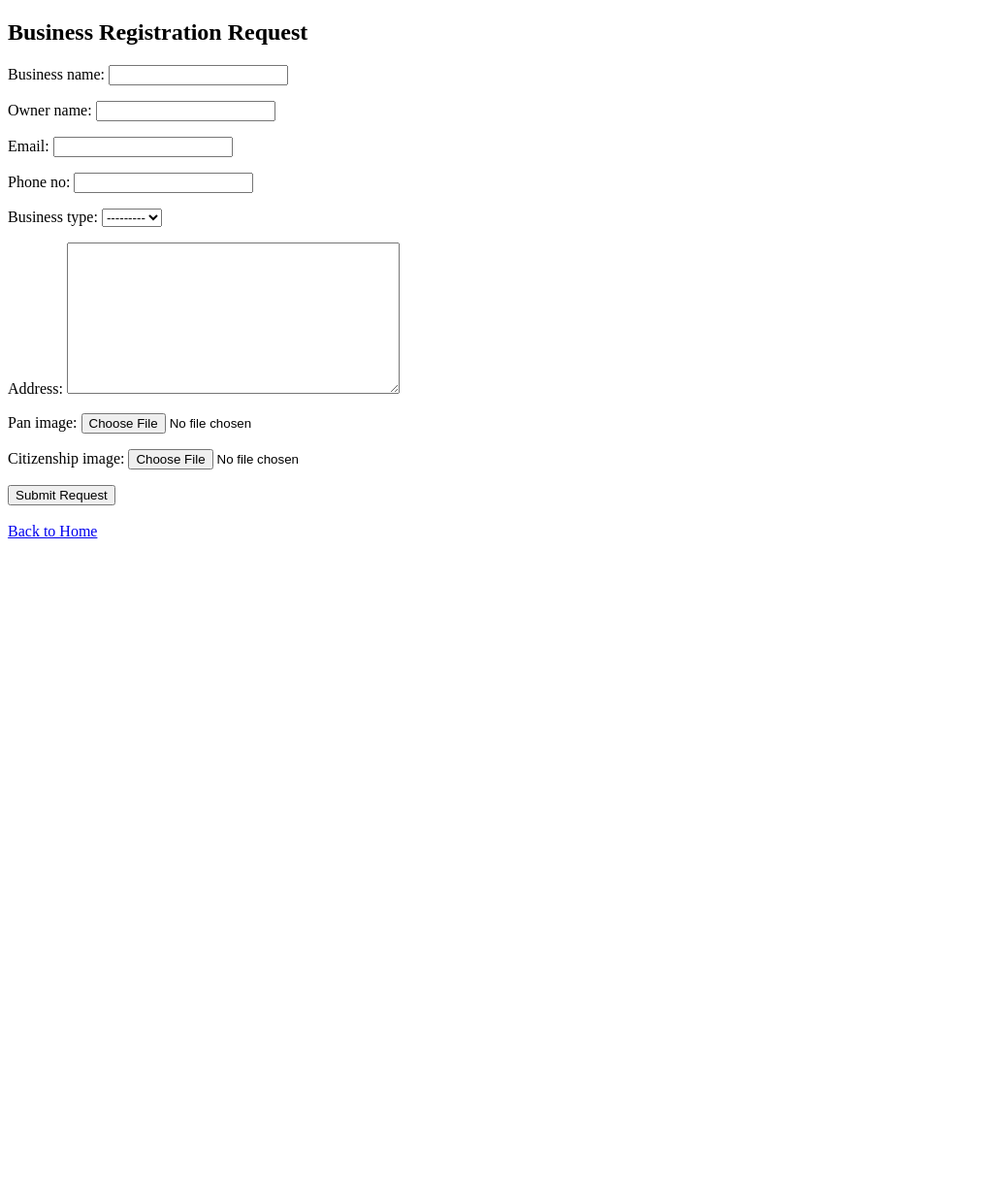
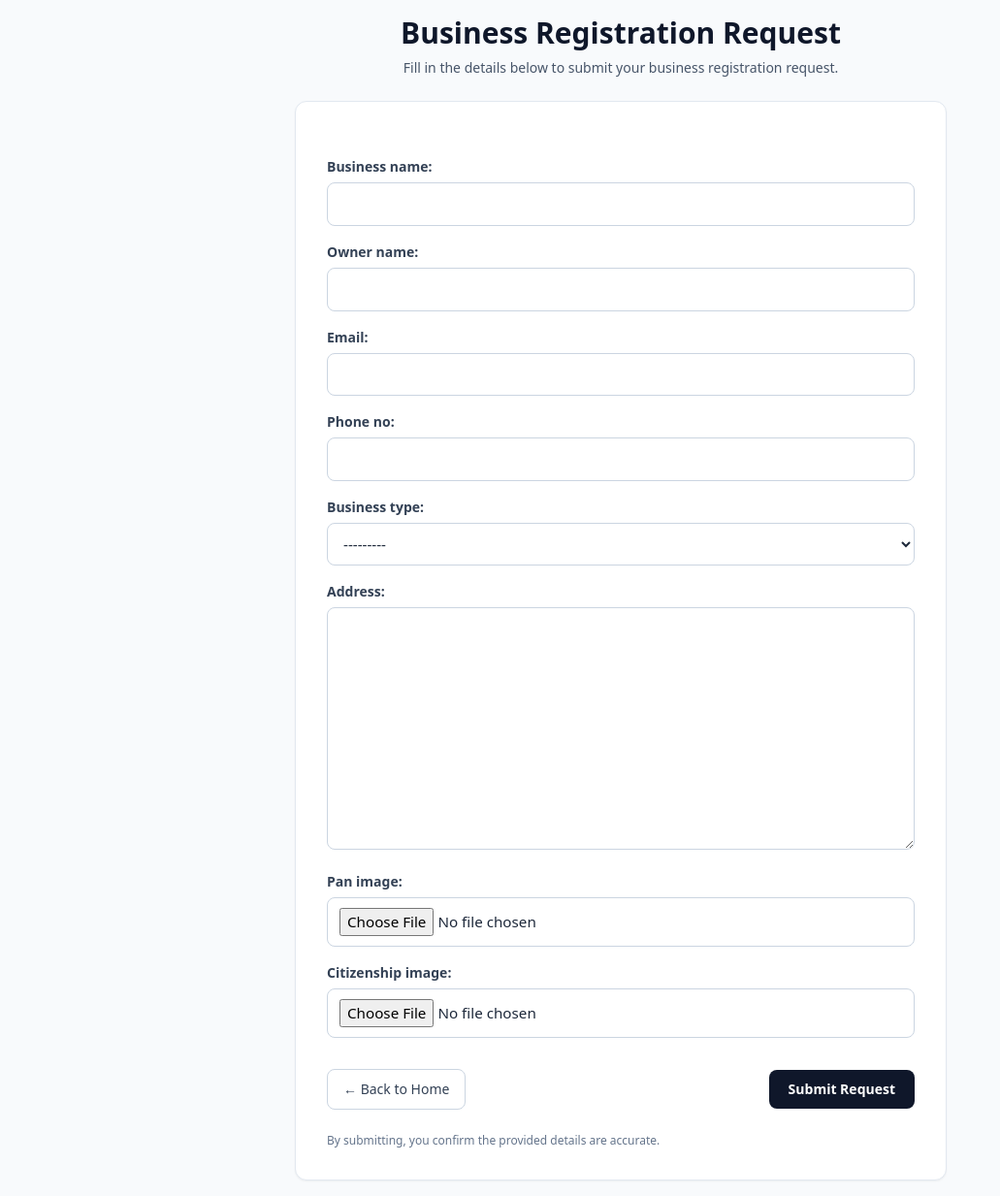
Before and after one commit to Aasthaa-bh/Intern-project, a Django app: page /get-started/ in a window 1280 px wide. Shown: the whole page at 97% size, without its empty margins (0-1031 px from the left). Before the commit the page ends 555 px from the top, so only its background shows below. Run offline with Django 5.2, Linux system fonts and the light colour scheme; data that the repository does not hold is empty; some libraries are stand-ins or nearby versions.

Commit message:
Updated UI

```diff
--- a/POSsystem/POSsystem/settings.py
+++ b/POSsystem/POSsystem/settings.py
@@ -11,8 +11,8 @@ https://docs.djangoproject.com/en/5.2/ref/settings/
 """
 
 from pathlib import Path
+import dj_database_url
 import pymysql
-import dj_database_url
 
 # Build paths inside the project like this: BASE_DIR / 'subdir'.
 BASE_DIR = Path(__file__).resolve().parent.parent
--- a/POSsystem/accounts/views.py
+++ b/POSsystem/accounts/views.py
@@ -2,8 +2,6 @@ from django.shortcuts import render,redirect
 from django.contrib.auth import authenticate, login, logout
 from django.contrib import messages
 from django.contrib.auth.decorators import login_required
-
-
 
 def login_view(request):
     if request.method == "POST":
--- a/POSsystem/restaurant/forms.py
+++ b/POSsystem/restaurant/forms.py
@@ -6,6 +6,7 @@ class TableCategoryForm(forms.ModelForm):
     class Meta:
         model = TableCategory
         fields = ["name", "code_prefix"]
+
 
 class DiningTableForm(forms.ModelForm):
 
--- a/POSsystem/templates/core/get_started.html
+++ b/POSsystem/templates/core/get_started.html
@@ -1,26 +1,134 @@
+{% load static %}
 <!DOCTYPE html>
-<html>
+<html lang="en">
 <head>
+  <meta charset="UTF-8" />
+  <meta name="viewport" content="width=device-width, initial-scale=1.0" />
   <title>Get Started</title>
+
+  <!-- Tailwind CDN (quick setup) -->
+  <script src="https://cdn.tailwindcss.com"></script>
 </head>
-<body>
-  <h2>Business Registration Request</h2>
 
+<body class="min-h-screen bg-slate-50 text-slate-800">
+  <!-- Page Wrapper -->
+  <div class="min-h-screen flex items-center justify-center p-4">
+    <div class="w-full max-w-2xl">
+
+      <!-- Header -->
+      <div class="mb-6 text-center">
+        <h1 class="text-2xl sm:text-3xl font-semibold text-slate-900">
+          Business Registration Request
+        </h1>
+        <p class="mt-2 text-sm text-slate-600">
+          Fill in the details below to submit your business registration request.
+        </p>
+      </div>
+
+      <!-- Messages -->
       {% if messages %}
-    <ul>
+        <div class="mb-5 space-y-2">
           {% for message in messages %}
-        <li>{{ message }}</li>
+            <div
+              class="rounded-lg border p-4 text-sm
+                     {% if message.tags == 'success' %}
+                        border-emerald-200 bg-emerald-50 text-emerald-800
+                     {% elif message.tags == 'error' %}
+                        border-rose-200 bg-rose-50 text-rose-800
+                     {% elif message.tags == 'warning' %}
+                        border-amber-200 bg-amber-50 text-amber-800
+                     {% else %}
+                        border-slate-200 bg-white text-slate-700
+                     {% endif %}">
+              {{ message }}
+            </div>
           {% endfor %}
-    </ul>
+        </div>
       {% endif %}
 
-  <form method="POST" enctype="multipart/form-data">
+      <!-- Card -->
+      <div class="bg-white rounded-xl shadow-sm border border-slate-200">
+        <div class="p-6 sm:p-8">
+
+          <form method="POST" enctype="multipart/form-data" class="space-y-6">
             {% csrf_token %}
+
+            <!-- Form fields -->
+            <div class="space-y-4">
               {{ form.as_p }}
-    <button type="submit">Submit Request</button>
+            </div>
+
+            <!-- Actions -->
+            <div class="flex flex-col sm:flex-row gap-3 sm:items-center sm:justify-between pt-2">
+              <a
+                href="{% url 'home' %}"
+                class="inline-flex justify-center rounded-lg border border-slate-300 bg-white px-4 py-2.5 text-sm font-medium text-slate-700 hover:bg-slate-50 transition">
+                ← Back to Home
+              </a>
+
+              <button
+                type="submit"
+                class="inline-flex justify-center rounded-lg bg-slate-900 px-5 py-2.5 text-sm font-semibold text-white hover:bg-slate-800 transition">
+                Submit Request
+              </button>
+            </div>
           </form>
 
-  <br>
-  <a href="{% url 'home' %}">Back to Home</a>
+          <!-- Small footer note -->
+          <p class="mt-6 text-xs text-slate-500">
+            By submitting, you confirm the provided details are accurate.
+          </p>
+
+        </div>
+      </div>
+
+    </div>
+  </div>
+
+  <!-- OPTIONAL: Make Django form look nicer without editing forms.py -->
+  <style>
+    /* Tailwind-like polish for default Django form.as_p output */
+    form p { margin: 0; }
+    form p label {
+      display: block;
+      font-size: 0.875rem;
+      font-weight: 600;
+      color: #334155; /* slate-700 */
+      margin-bottom: 0.375rem;
+    }
+    form p input, form p select, form p textarea {
+      width: 100%;
+      border: 1px solid #cbd5e1; /* slate-300 */
+      border-radius: 0.5rem;
+      padding: 0.625rem 0.75rem;
+      font-size: 0.95rem;
+      outline: none;
+      background: #fff;
+    }
+    form p input:focus, form p select:focus, form p textarea:focus {
+      border-color: #0f172a; /* slate-900 */
+      box-shadow: 0 0 0 3px rgba(15, 23, 42, 0.12);
+    }
+    form p .helptext {
+      display: block;
+      font-size: 0.75rem;
+      color: #64748b; /* slate-500 */
+      margin-top: 0.25rem;
+    }
+    form ul.errorlist {
+      list-style: none;
+      padding: 0;
+      margin: 0 0 0.5rem 0;
+      color: #b91c1c; /* red-700 */
+      font-size: 0.875rem;
+    }
+    form ul.errorlist li {
+      background: #fef2f2; /* red-50 */
+      border: 1px solid #fecaca; /* red-200 */
+      padding: 0.5rem 0.75rem;
+      border-radius: 0.5rem;
+      margin-bottom: 0.25rem;
+    }
+  </style>
 </body>
 </html>
```
Also changed, not shown: POSsystem/templates/accounts/change_password.html (+67 -11 lines). Lines whose indentation alone changed are shown as unchanged.
